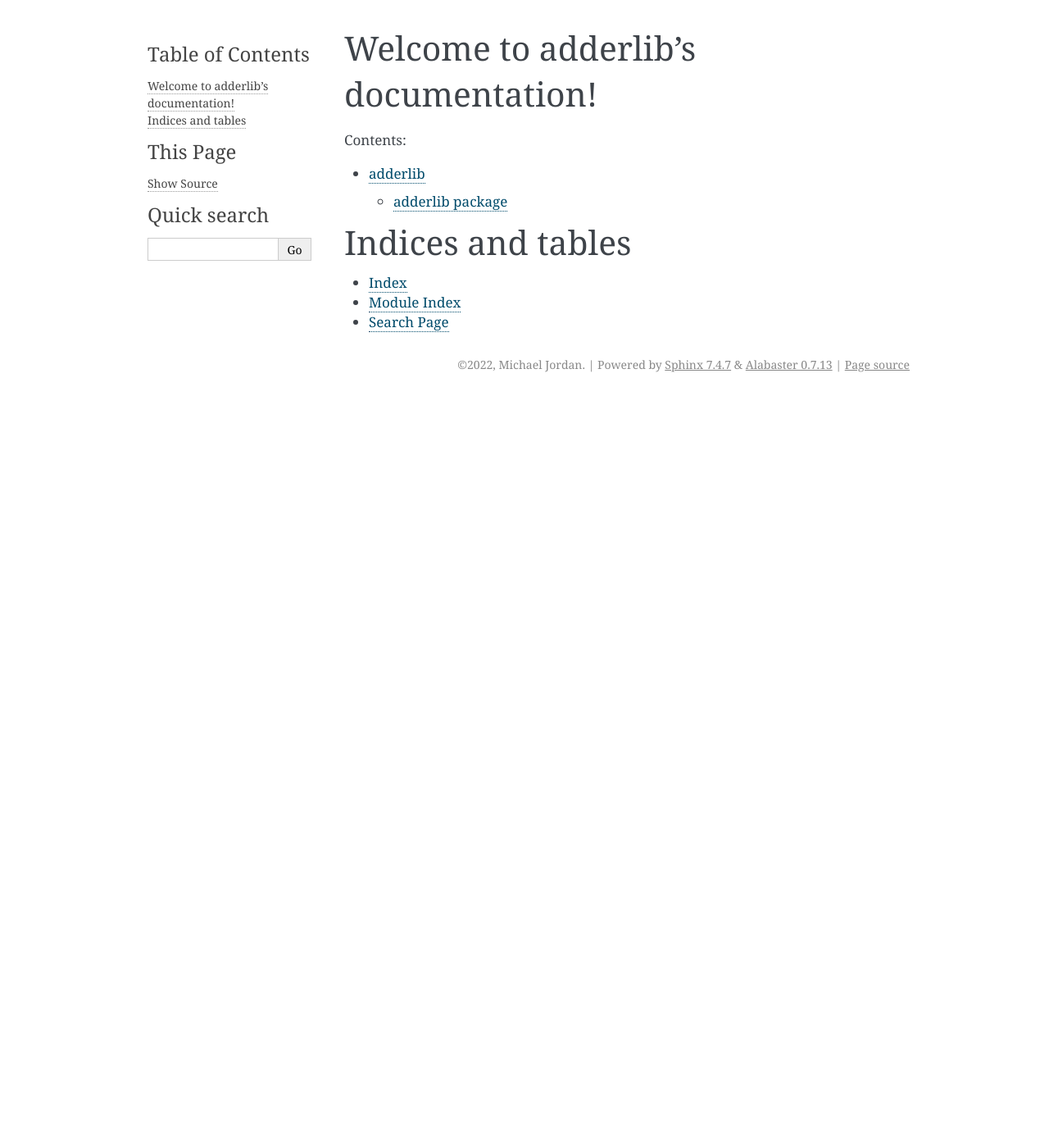
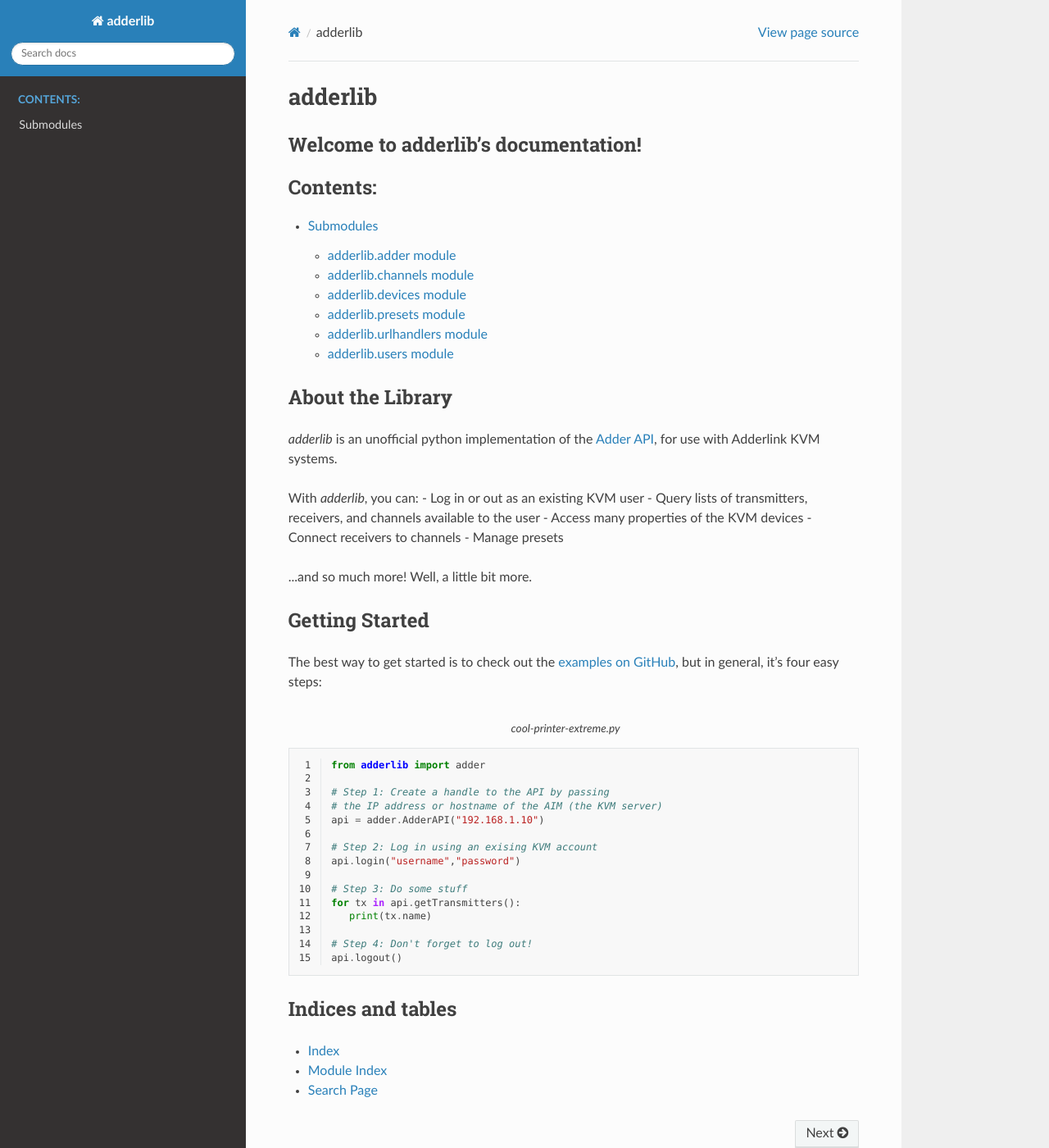
Before and after one commit to mjiggidy/adderlib, a Sphinx documentation site: the page built from docs/index.rst, in a window 1280 px wide and 1400 px high. Shown: the whole window at 82% size. Built offline with Sphinx 7.4.7 and the Read the Docs theme 2.0.0, drawn with Linux system fonts in a browser that asks for light colours; some of the changed text lies outside the part shown.

Commit message:
Documentation experimentation

```diff
--- a/docs/adderlib.rst
+++ b/docs/adderlib.rst
@@ -1,6 +1,3 @@
-adderlib package
-================
-
 Submodules
 ----------
 
@@ -13,11 +10,3 @@
    adderlib.presets
    adderlib.urlhandlers
    adderlib.users
-
-Module contents
----------------
-
-.. automodule:: adderlib
-   :members:
-   :undoc-members:
-   :show-inheritance:
--- a/docs/conf.py
+++ b/docs/conf.py
@@ -28,7 +28,9 @@
 # extensions coming with Sphinx (named 'sphinx.ext.*') or your custom
 # ones.
 extensions = [
-	"sphinx.ext.autodoc"
+	"sphinx.ext.autodoc",
+	"sphinx.ext.autosummary",
+	"sphinx_rtd_theme"
 ]
 
 # Add any paths that contain templates here, relative to this directory.
@@ -45,7 +47,7 @@
 # The theme to use for HTML and HTML Help pages.  See the documentation for
 # a list of builtin themes.
 #
-html_theme = 'alabaster'
+html_theme = 'sphinx_rtd_theme'
 
 # Add any paths that contain custom static files (such as style sheets) here,
 # relative to this directory. They are copied after the builtin static files,
--- a/docs/index.rst
+++ b/docs/index.rst
@@ -3,14 +3,61 @@
    You can adapt this file completely to your liking, but it should at least
    contain the root `toctree` directive.
 
+==========
+ adderlib
+==========
+
+
 Welcome to adderlib's documentation!
 ====================================
 
 .. toctree::
-   :maxdepth: 2
+   :maxdepth: 4
    :caption: Contents:
 
-   modules
+   adderlib
+
+
+About the Library
+=================
+
+`adderlib` is an unofficial python implementation of the `Adder API <https://support.adder.com/tiki/tiki-index.php?page=ALIF%3A%20API>`_, for use with Adderlink KVM systems.
+
+With `adderlib`, you can:
+- Log in or out as an existing KVM user
+- Query lists of transmitters, receivers, and channels available to the user
+- Access many properties of the KVM devices
+- Connect receivers to channels
+- Manage presets
+
+\...and so much more!  Well, a little bit more.
+
+Getting Started
+===============
+
+The best way to get started is to check out the `examples on GitHub <https://github.com/mjiggidy/adderlib/tree/master/examples>`_, but in general, it's four easy steps:
+
+.. code-block:: python
+   :caption: cool-printer-extreme.py
+   :linenos:
+
+   from adderlib import adder
+
+   # Step 1: Create a handle to the API by passing
+   # the IP address or hostname of the AIM (the KVM server)
+   api = adder.AdderAPI("192.168.1.10")
+
+   # Step 2: Log in using an exising KVM account
+   api.login("username","password")
+
+   # Step 3: Do some stuff
+   for tx in api.getTransmitters():
+      print(tx.name)
+
+   # Step 4: Don't forget to log out!
+   api.logout()
+
+
 
 
 
```
